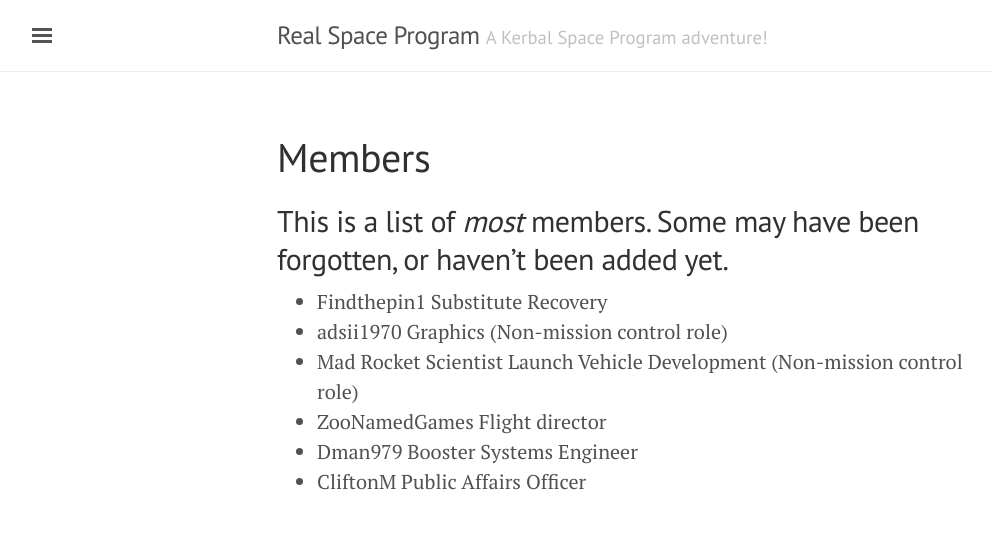
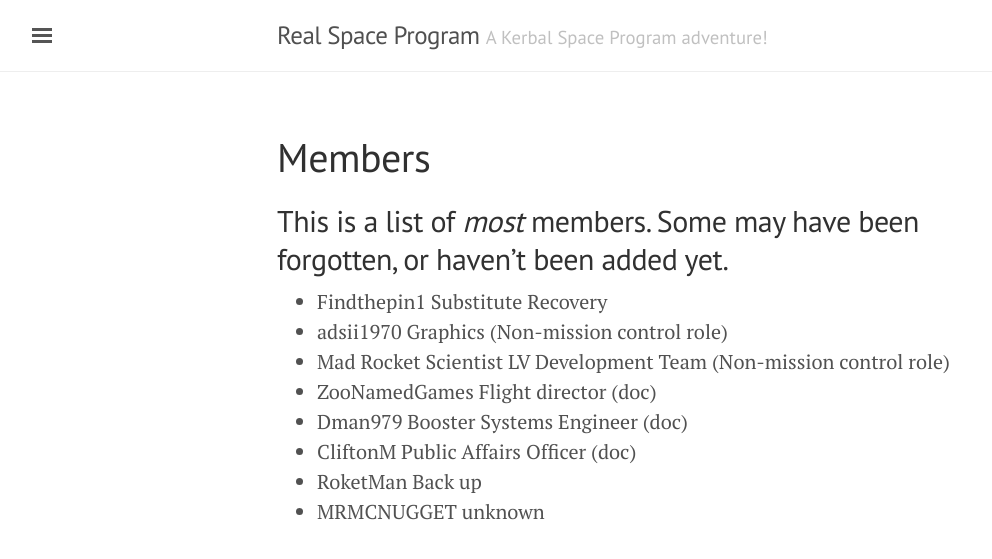
Before and after one commit to KSP-RSP/ksp-rsp.github.io, a Jekyll site: the page built from members.md, in a window 1280 px wide. Shown: the top 559 px of the page, without its empty margins (3-995 px from the left). Built offline with Jekyll 4.4.1, drawn with Linux system fonts in a browser that asks for light colours.

Commit message:
Update members

```diff
--- a/members.md
+++ b/members.md
@@ -5,7 +5,9 @@ title: Members
 ## This is a list of *most* members.  Some may have been forgotten, or haven't been added yet.
 - Findthepin1 Substitute Recovery
 - adsii1970 Graphics (Non-mission control role)
-- Mad Rocket Scientist Launch Vehicle Development (Non-mission control role)
-- ZooNamedGames Flight director
-- Dman979 Booster Systems Engineer
-- CliftonM Public Affairs Officer
+- Mad Rocket Scientist LV Development Team (Non-mission control role)
+- ZooNamedGames Flight director (doc)
+- Dman979 Booster Systems Engineer (doc)
+- CliftonM Public Affairs Officer (doc)
+- RoketMan Back up
+- MRMCNUGGET unknown
```
